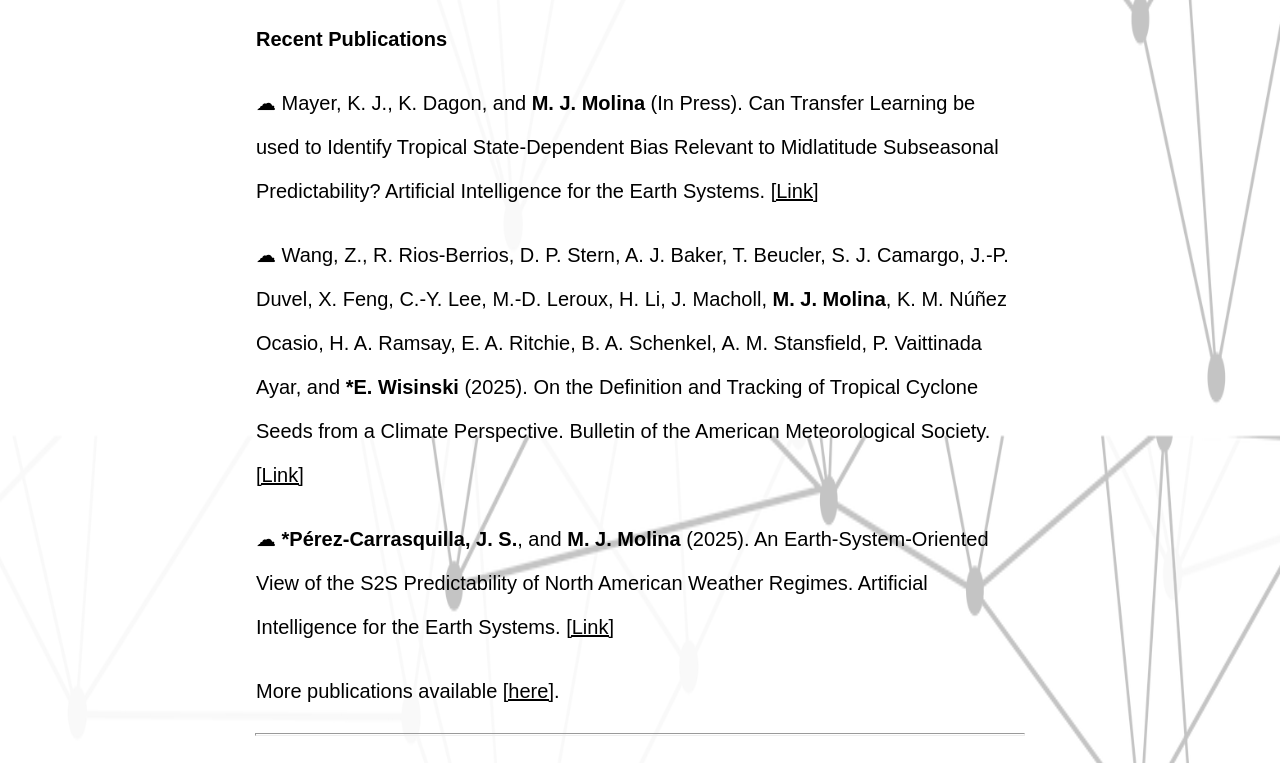
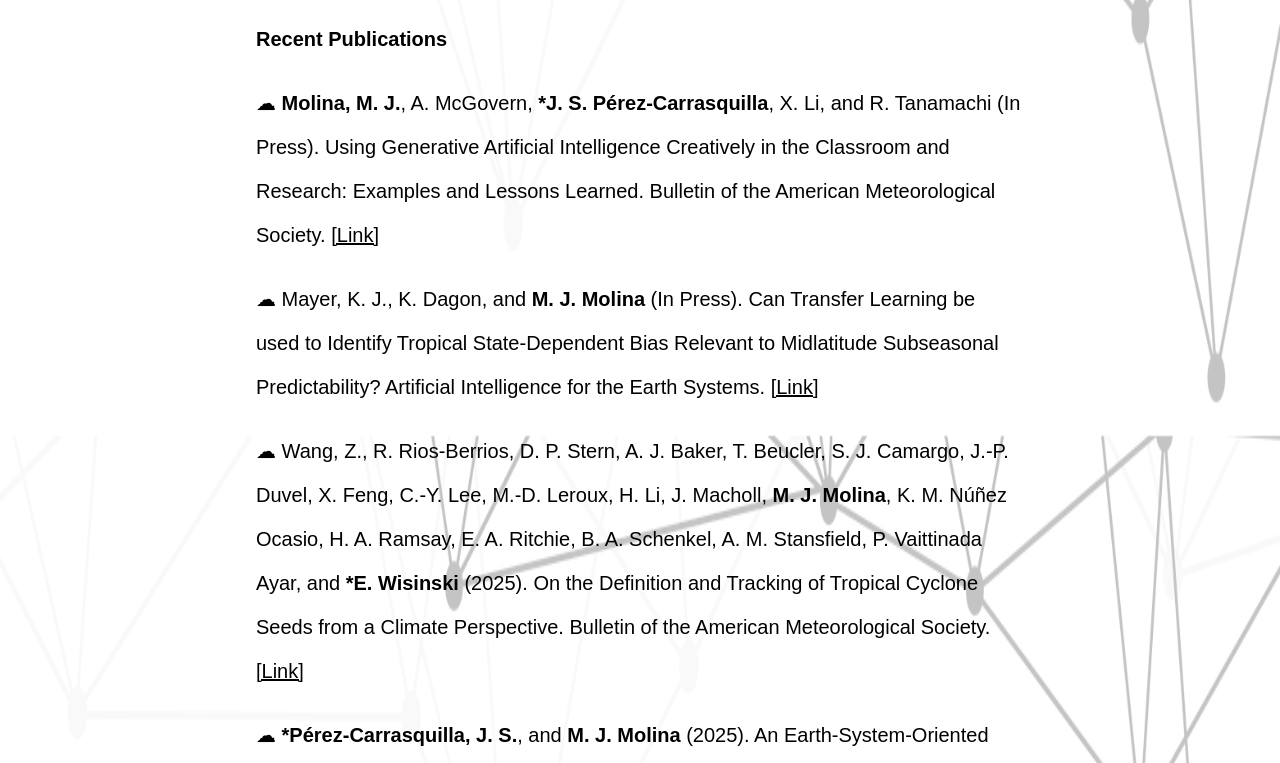
Before and after one commit to mariajmolina/mariajmolina.github.io, a plain HTML site: page index.html in a window 1280 px wide. Shown: the part 2764-3527 px from the top of the page. Drawn offline with Linux system fonts and the light colour scheme.

Commit message:
link update

```diff
--- a/index.html
+++ b/index.html
@@ -129,6 +129,10 @@
     </p>
 
     <p id="newstext">
+    &#9729; <span style="font-weight:bold">Molina, M. J.</span>, A. McGovern, <span style="font-weight:bold">*J. S. Pérez-Carrasquilla</span>, X. Li, and R. Tanamachi (In Press). Using Generative Artificial Intelligence Creatively in the Classroom and Research: Examples and Lessons Learned. Bulletin of the American Meteorological Society. <a href="https://journals.ametsoc.org/view/journals/bams/aop/BAMS-D-24-0009.1/BAMS-D-24-0009.1.xml" style="color:#000000">[Link]</a>
+    </p>
+
+    <p id="newstext">
     &#9729; Mayer, K. J., K. Dagon, and <span style="font-weight:bold">M. J. Molina</span> (In Press). Can Transfer Learning be used to Identify Tropical State-Dependent Bias Relevant to Midlatitude Subseasonal Predictability? Artificial Intelligence for the Earth Systems. <a href="https://journals.ametsoc.org/view/journals/aies/aop/AIES-D-24-0091.1/AIES-D-24-0091.1.xml" style="color:#000000">[Link]</a>
     </p>
 
```
Also changed, not shown: publications.html (+1 -1 lines).
